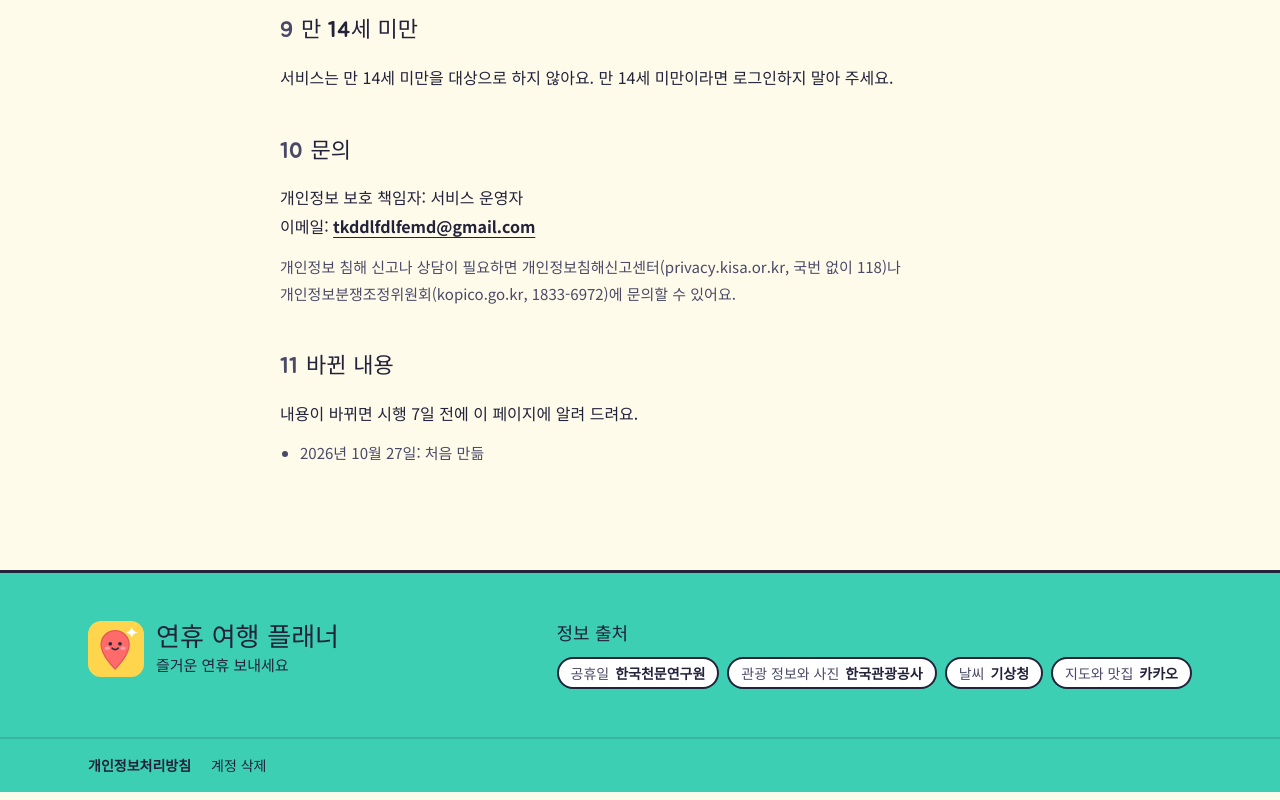
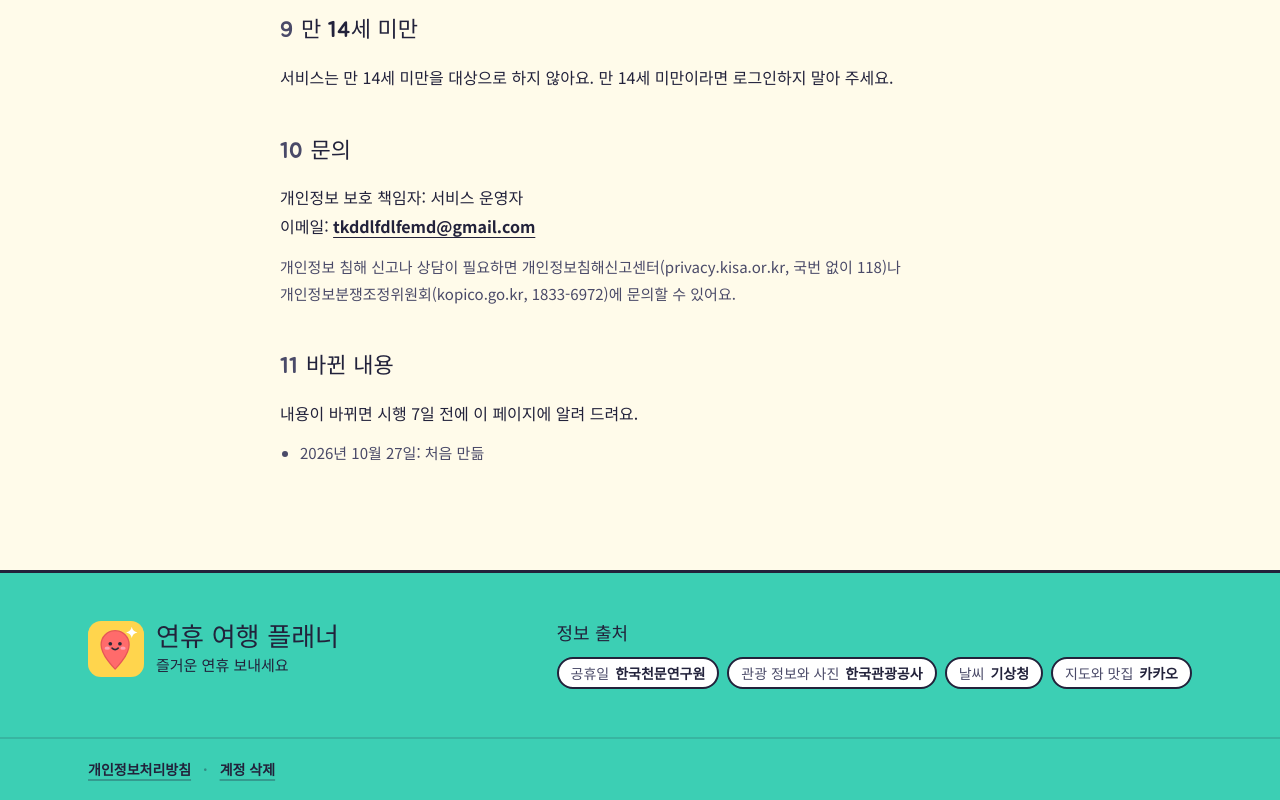
Before and after one commit to pve123/noeppaego, a Next.js app: page /privacy in a window 1280 px wide. Shown: the part 3434-4234 px from the top of the page. Built offline with nearby package versions, Linux system fonts and the light colour scheme; no server answers.

Commit message:
style: 푸터 정책 링크를 같은 굵기·늘 보이는 밑줄로 맞춘다
「계정 삭제」가 보통 글씨라 링크로 보이지 않았다. 휴대폰엔 마우스 올림이 없어 밑줄을 늘 보여 준다.

```diff
--- a/src/app/_components/site-header.tsx
+++ b/src/app/_components/site-header.tsx
@@ -77,13 +77,26 @@ export function SiteFooter() {
         </div>
       </div>
       <div className="border-t-2 border-ink/15">
-        <nav aria-label="정책" className="mx-auto flex max-w-6xl flex-wrap gap-x-5 gap-y-1 px-4 py-4 text-[14px] sm:px-6">
-          <Link href="/privacy" className="font-bold hover:underline">
-            개인정보처리방침
-          </Link>
-          <Link href="/account#delete" className="hover:underline">
-            계정 삭제
-          </Link>
+        {/* 휴대폰에는 마우스 올림이 없어 밑줄을 늘 보여 준다 — 위 출처 칩(누르는 게 아님)과 모양으로 갈린다 */}
+        <nav aria-label="정책" className="mx-auto flex max-w-6xl flex-wrap items-center gap-x-3 gap-y-1 px-4 py-4 text-[14px] font-bold sm:px-6">
+          {[
+            { href: "/privacy", label: "개인정보처리방침" },
+            { href: "/account#delete", label: "계정 삭제" },
+          ].map((l, i) => (
+            <span key={l.href} className="flex items-center gap-3">
+              {i > 0 && (
+                <span aria-hidden className="text-ink/40">
+                  ·
+                </span>
+              )}
+              <Link
+                href={l.href}
+                className="-mx-1 rounded-md px-1 py-1 underline decoration-ink/30 decoration-2 underline-offset-4 transition-colors hover:bg-surface/60 hover:decoration-ink"
+              >
+                {l.label}
+              </Link>
+            </span>
+          ))}
         </nav>
       </div>
     </footer>
```
